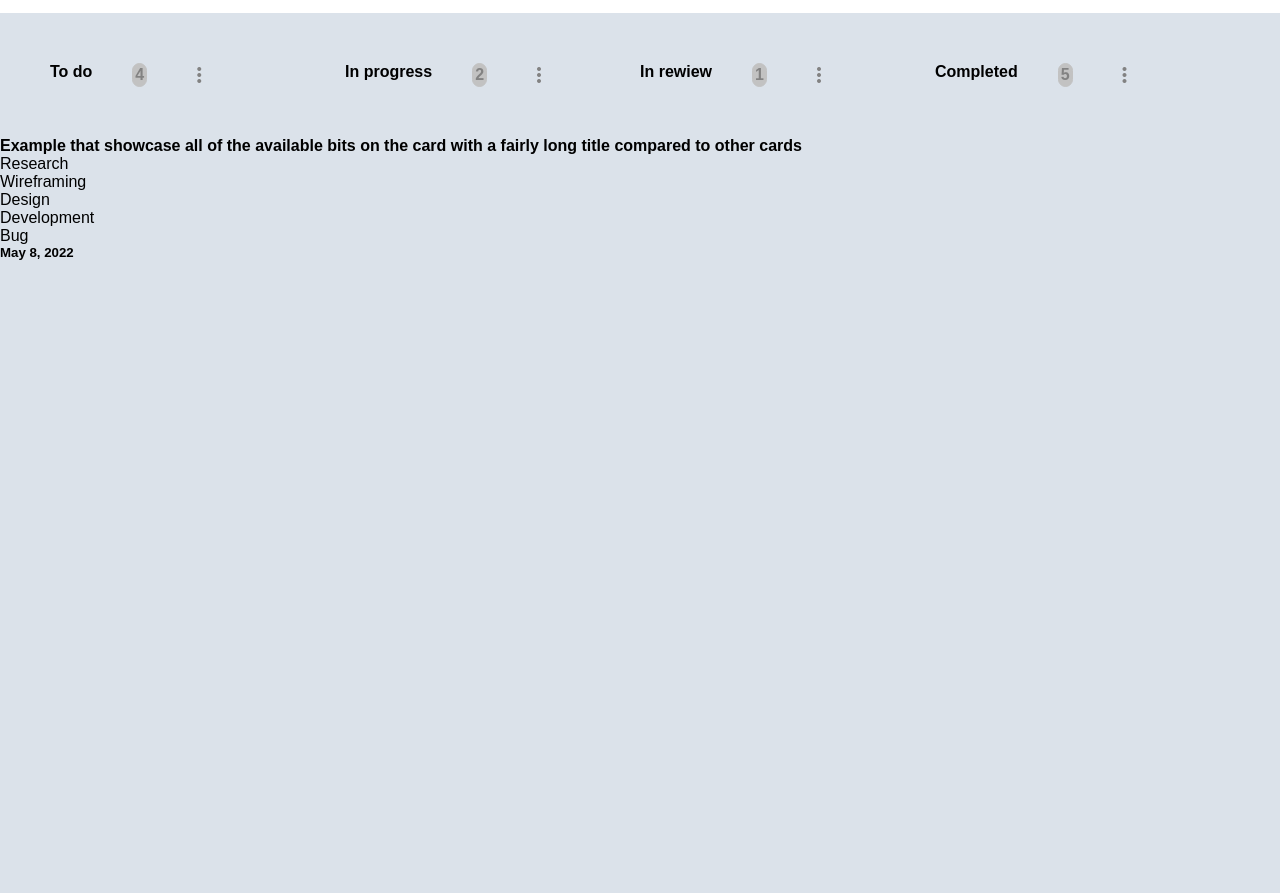
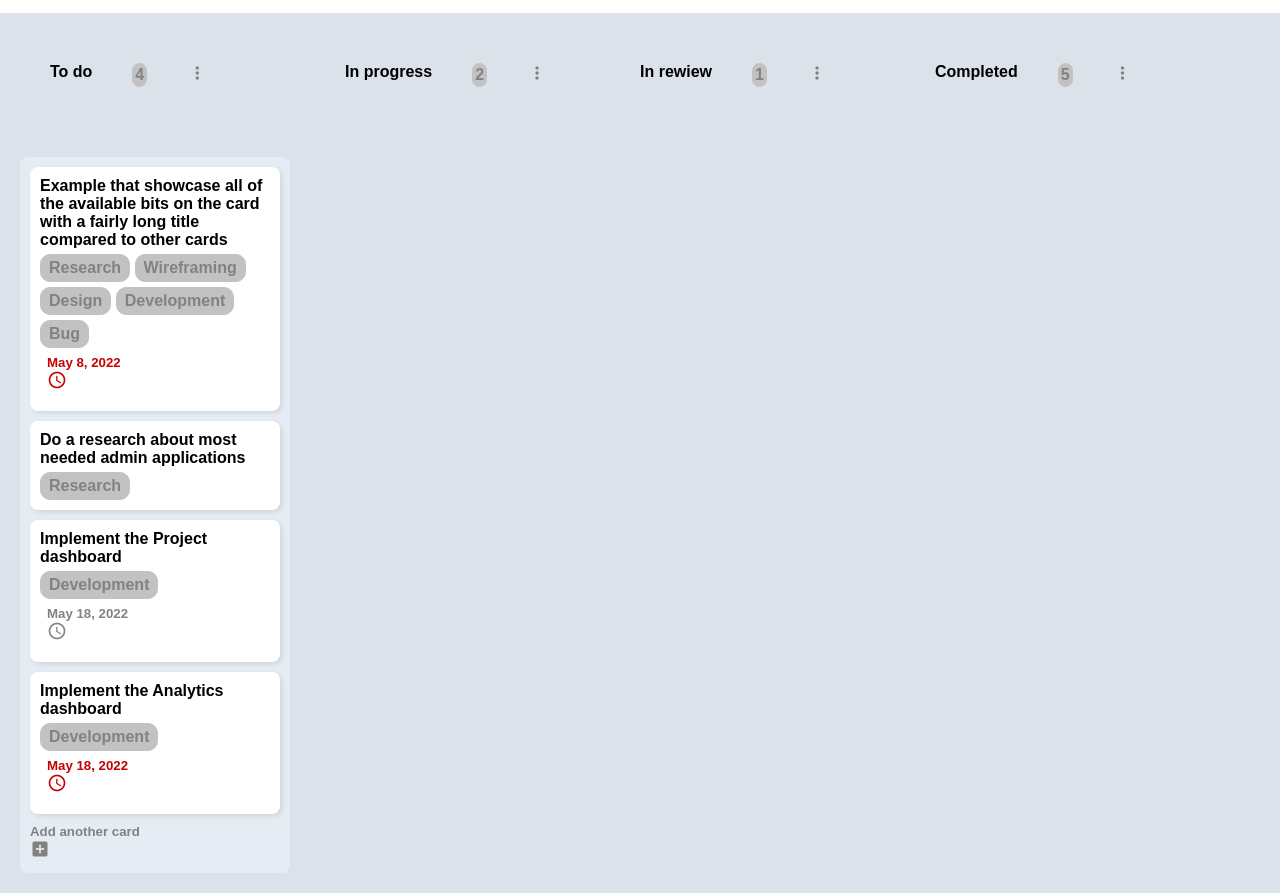
Before and after one commit to AntonioUrata/Tarefa-1, a plain HTML site: page Teste Tarefa 1/index.html in a window 1280 px wide. Shown: the part 57-950 px from the top of the page. Before the commit the page ends 800 px from the top, so only its background shows below. Drawn offline with Linux system fonts and the light colour scheme.

Commit message:
Adicionando a ultima parte

```diff
--- a/Teste Tarefa 1/index.html
+++ b/Teste Tarefa 1/index.html
@@ -43,18 +43,57 @@
     </header>
 
     <main>
-        <div class="todoMain">
-            <h4>Example that showcase all of
-                the available bits on the
-                card with a fairly long title
-                compared to other cards
-            </h4>
-            <p>Research</p>
-            <p>Wireframing</p>
-            <p>Design</p>
-            <p>Development</p>
-            <p>Bug</p>
-            <h5>May 8, 2022</h5>
+        <div class="coluna">
+            <div class="cartao"><!--Primeiro(To do)-->
+                <h4>Example that showcase all of
+                    the available bits on the
+                    card with a fairly long title
+                    compared to other cards
+                </h4>
+                <div class="itens">
+                    <p style="color:rgb(130, 130, 130);">Research</p>
+                    <p style="color:rgb(130, 130, 130);">Wireframing</p>
+                    <p style="color:rgb(130, 130, 130);">Design</p>
+                    <p style="color:rgb(130, 130, 130);">Development</p>
+                    <p style="color:rgb(130, 130, 130);">Bug</p>
+                    <div class="data">
+                        <h5 style="color: rgb(198, 0, 0);">May 8, 2022</h5>
+                        <i class="material-icons" style="color: rgb(198, 0, 0);">schedule</i>
+                    </div>
+                </div>
+            </div>
+            <div class="cartao"><!--Segundo(To do)-->
+                <h4>Do a research about most
+                    needed admin applications
+                </h4>
+                <div class="itens">
+                    <p style="color:rgb(130, 130, 130);">Research</p>
+                </div>
+            </div>
+            <div class="cartao"><!--Terceiro(To do)-->
+                <h4>Implement the Project dashboard
+                </h4>
+                <div class="itens">
+                    <p style="color:rgb(130, 130, 130);">Development</p>
+                    <div class="data">
+                        <h5 style="color: rgb(130, 130, 130);">May 18, 2022</h5>
+                        <i class="material-icons" style="color: rgb(130, 130, 130);">schedule</i>
+                    </div>
+                </div>
+            </div>
+            <div class="cartao"><!--Quarto(To do)-->
+                <h4>Implement the Analytics dashboard
+                </h4>
+                <div class="itens">
+                    <p style="color:rgb(130, 130, 130);">Development</p>
+                    <div class="data">
+                        <h5 style="color: rgb(198, 0, 0);">May 18, 2022</h5>
+                        <i class="material-icons" style="color: rgb(198, 0, 0);">schedule</i>
+                    </div>
+                </div>
+            </div>
+            <h5 style="color: rgb(130, 130, 130)">Add another card</h5>
+            <i class="material-icons" style="color: rgb(130, 130, 130);">add_box</i>
         </div>
     </main>
 
--- a/Teste Tarefa 1/style.css
+++ b/Teste Tarefa 1/style.css
@@ -6,7 +6,9 @@ body{
     margin: 0;
     padding: 0;
 }
-
+.material-icons{
+    font-size: 20px;
+}
 /* barra de navegação*/
 
 nav{
@@ -34,6 +36,7 @@ header{
     justify-content: space-between;
     align-items: left;
     padding: 50px;
+    gap: 20px;
 }
 .todo{
     font-weight: bold;
@@ -75,3 +78,38 @@ header h4{
 }
 
 /* Segunda Parte*/
+
+main {
+    display: flex;
+    justify-content: space-between;
+    padding: 20px;
+    gap: 20px;
+}
+.coluna{
+    background-color: #e6ecf3;
+    padding: 10px;
+    border-radius: 8px;
+    width: 250px;
+}
+.cartao{
+    background-color: white;
+    padding: 10px;
+    border-radius: 8px;
+    margin-bottom: 10px;
+    box-shadow: 2px 2px 5px rgba(0, 0, 0, 0.1);
+}
+.itens p{
+    display: flex;
+    gap: 5px;
+    margin-top: 5px;
+    font-weight: bold;
+    border: 1px solid rgb(194, 194, 194);
+    border-radius: 10px;
+    padding: 4px 8px;
+    display: inline-block;/*importante*/
+    white-space:nowrap;
+    background-color:rgb(194, 194, 194) ;
+}
+.data{
+    padding: 7px;
+}
```
